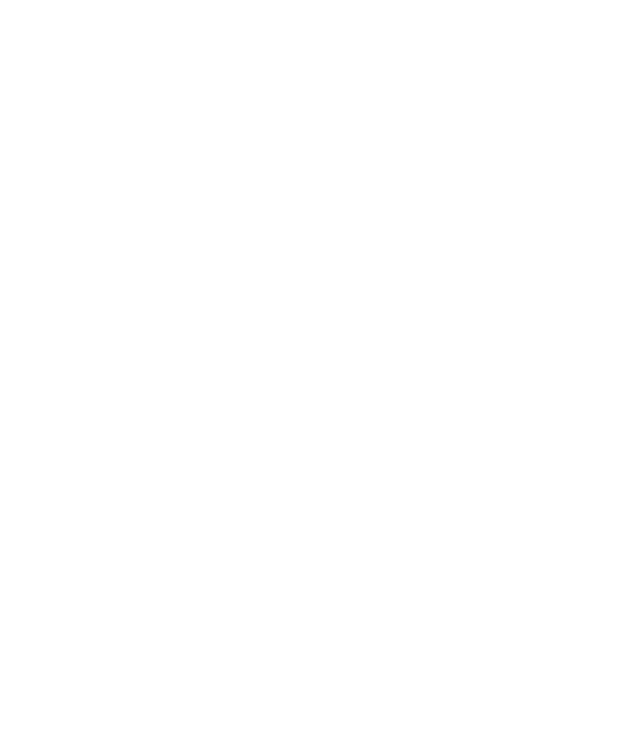
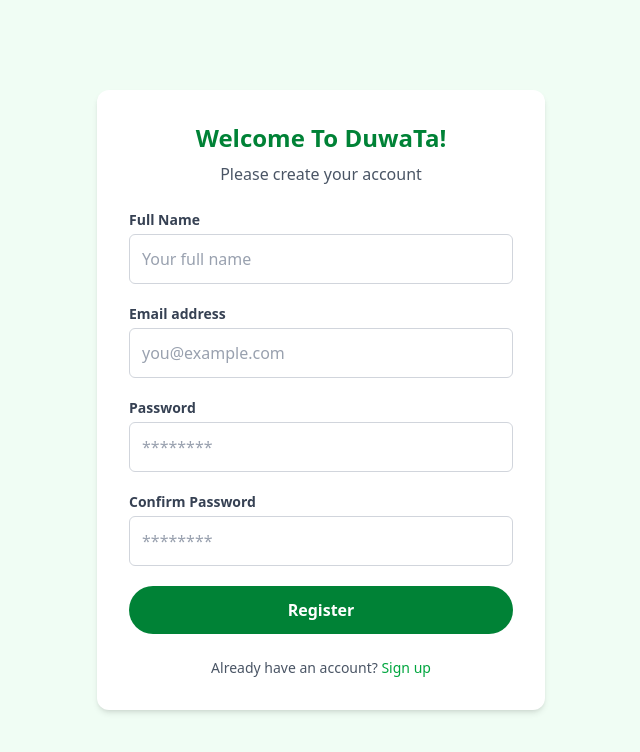
Before and after one commit to Miecho29/duwata, a React (Vite) app: page /Register in a window 1280 px wide. Before the commit this address had no page. Shown: the top 752 px of the page, without its empty margins (319-959 px from the left). Built offline with nearby package versions, Linux system fonts and the light colour scheme.

Commit message:
Add new screen and update calendar and app

```diff
--- a/src/App.jsx
+++ b/src/App.jsx
@@ -8,6 +8,8 @@
 import PersonalInfo from './PersonalInfo';
 import Calendar from './Calendar';
 import CreateVenue from './CreateVenue';
+import Register from './register';
+import BookingSummary from './BookingSummary';
 
 function App() {
   return (
@@ -20,6 +22,8 @@
           <Route path="PersonalInfo" element={<PersonalInfo />} />
           <Route path="Calendar" element={<Calendar />} />
           <Route path="CreateVenue" element={<CreateVenue />} />
+          <Route path="Register" element={<Register />} />
+           <Route path="BookingSummary" element={<BookingSummary />} />
         </Routes>
     </Router>
   );
--- /dev/null
+++ b/src/BookingSummary.jsx
@@ -0,0 +1,57 @@
+import React from "react";
+
+const BookingSummary = () => {
+  return (
+    <div className="min-h-screen bg-gray-100 py-10 px-6 flex justify-center items-start">
+      <div className="bg-white rounded-lg shadow-lg w-full max-w-2xl p-8">
+        {/* Heading */}
+        <h1 className="text-3xl font-bold text-gray-800 mb-4">Booking Summary</h1>
+
+        {/* Venue Image */}
+        <img
+          src="/cebusportsclub.jpg"
+          alt="Top of Innsbruck"
+          className="w-full h-64 object-cover rounded mb-6"
+        />
+
+        {/* Venue Info */}
+        <div className="mb-4">
+          <h2 className="text-2xl font-semibold text-gray-800">Cebu Sports Club</h2>
+          <p className="text-gray-600">Cardinal Rosales Ave, Cebu City, Cebu 6000</p>
+          <p className="text-gray-600">📅 10 SSeptember 2025 | 🕤 Starting 09:30</p>
+        </div>
+
+        {/* Price Breakdown */}
+        <div className="text-gray-700 space-y-2 text-lg border-t pt-4">
+          <div className="flex justify-between">
+            <span>BasketBall - 2 Hours</span>
+            <span>1,000.00</span>
+          </div>
+
+          <div className="flex justify-between font-semibold border-t pt-4 mt-2">
+            <span>Subtotal</span>
+            <span>1,000.00.00</span>
+          </div>
+
+          <div className="flex justify-between text-green-600">
+            <span>Voucher</span>
+            <span>- 0.00</span>
+          </div>
+
+          <div className="flex justify-between text-xl font-bold border-t pt-4 mt-2">
+            <span>Total</span>
+            <span>1,000.00</span>
+          </div>
+        </div>
+
+        {/* Action Buttons */}
+        <div className="mt-6 flex justify-end space-x-4">
+          <button className="px-4 py-2 bg-red-500 text-white rounded hover:bg-red-600 transition">Cancel</button>
+          <button className="px-4 py-2 bg-green-500 text-white rounded hover:bg-green-600 transition">Proceed To Payment</button>
+        </div>
+      </div>
+    </div>
+  );
+};
+
+export default BookingSummary;
--- a/src/CreateVenue.jsx
+++ b/src/CreateVenue.jsx
@@ -1,5 +1,7 @@
 import React, { useState } from "react";
-import { useNavigate } from "react-router-dom";
+import { useNavigate, Link } from "react-router-dom";
+import { FontAwesomeIcon } from "@fortawesome/react-fontawesome";
+import { faArrowLeft } from "@fortawesome/free-solid-svg-icons";
 
 const CreateVenue = () => {
   const navigate = useNavigate();
@@ -30,12 +32,22 @@
   };
 
   return (
-    <div className="min-h-screen w-full bg-gradient-to-b from-white via-green-50 to-white flex justify-center items-start py-12 px-4 sm:px-8 lg:px-16 font-sans text-gray-800">
+    <div className="relative min-h-screen w-full bg-gradient-to-b from-white via-green-50 to-white flex justify-center items-start py-12 px-4 sm:px-8 lg:px-16 font-sans text-gray-800">
+      {/* Back to Homepage Link */}
+      <div className="absolute top-0 left-0 mt-2 ml-2 sm:mt-4 sm:ml-4">
+        <Link
+          to="/"
+          title="Back to Homepage"
+          className="text-green-600 hover:text-green-800 transition"
+        >
+          <FontAwesomeIcon icon={faArrowLeft} className="text-2xl" />
+        </Link>
+      </div>
+
       <div className="w-full max-w-2xl bg-white p-8 rounded-3xl shadow-md">
         <h2 className="text-3xl font-bold text-green-700 mb-6">Create a Venue</h2>
 
         <form onSubmit={handleSubmit} className="space-y-6">
-
           {/* Venue Name */}
           <div>
             <label className="block text-gray-700 font-medium mb-1">Venue Name</label>
--- a/src/Login.jsx
+++ b/src/Login.jsx
@@ -76,7 +76,7 @@
         <p className="mt-4 text-center text-sm text-gray-600">
           Don’t have an account?{" "}
           <Link
-            to="/register"
+            to="/Register"
             className="font-medium text-green-600 hover:text-green-500"
           >
             Sign up
--- /dev/null
+++ b/src/Register.jsx
@@ -0,0 +1,132 @@
+import React, { useState } from "react";
+import { Link } from "react-router-dom";
+
+
+export default function Register() {
+  const [formData, setFormData] = useState({
+    name: "",
+    email: "",
+    password: "",
+    confirmPassword: "",
+  });
+
+  const handleChange = (e) => {
+    setFormData((prev) => ({
+      ...prev,
+      [e.target.name]: e.target.value,
+    }));
+  };
+
+  const handleSubmit = (e) => {
+    e.preventDefault();
+    // Add validation or API logic here
+    alert("Register submitted");
+  };
+
+  return (
+    <div className="min-h-screen bg-green-50 flex items-center justify-center px-4">
+      <div className="bg-white rounded-xl shadow-md p-8 max-w-md w-full">
+        <h2 className="text-2xl font-extrabold text-green-700 mb-2 text-center">
+          Welcome To DuwaTa!
+        </h2>
+        <p className="text-center text-gray-600 mb-6">
+          Please create your account
+        </p>
+
+        <form onSubmit={handleSubmit} className="space-y-5">
+          <div>
+            <label
+              htmlFor="name"
+              className="block text-sm font-semibold mb-1 text-gray-700"
+            >
+              Full Name
+            </label>
+            <input
+              type="text"
+              name="name"
+              id="name"
+              placeholder="Your full name"
+              required
+              value={formData.name}
+              onChange={handleChange}
+              className="w-full border border-gray-300 rounded-md p-3 text-gray-900 placeholder-gray-400 focus:outline-none focus:ring-2 focus:ring-green-600"
+            />
+          </div>
+
+          <div>
+            <label
+              htmlFor="email"
+              className="block text-sm font-semibold mb-1 text-gray-700"
+            >
+              Email address
+            </label>
+            <input
+              type="email"
+              name="email"
+              id="email"
+              placeholder="you@example.com"
+              required
+              value={formData.email}
+              onChange={handleChange}
+              className="w-full border border-gray-300 rounded-md p-3 text-gray-900 placeholder-gray-400 focus:outline-none focus:ring-2 focus:ring-green-600"
+            />
+          </div>
+
+          <div>
+            <label
+              htmlFor="password"
+              className="block text-sm font-semibold mb-1 text-gray-700"
+            >
+              Password
+            </label>
+            <input
+              type="password"
+              name="password"
+              id="password"
+              placeholder="********"
+              required
+              value={formData.password}
+              onChange={handleChange}
+              className="w-full border border-gray-300 rounded-md p-3 text-gray-900 placeholder-gray-400 focus:outline-none focus:ring-2 focus:ring-green-600"
+            />
+          </div>
+
+          <div>
+            <label
+              htmlFor="confirmPassword"
+              className="block text-sm font-semibold mb-1 text-gray-700"
+            >
+              Confirm Password
+            </label>
+            <input
+              type="password"
+              name="confirmPassword"
+              id="confirmPassword"
+              placeholder="********"
+              required
+              value={formData.confirmPassword}
+              onChange={handleChange}
+              className="w-full border border-gray-300 rounded-md p-3 text-gray-900 placeholder-gray-400 focus:outline-none focus:ring-2 focus:ring-green-600"
+            />
+          </div>
+
+          <button
+            type="submit"
+            className="w-full bg-green-700 text-white font-semibold py-3 rounded-full hover:bg-green-800 transition-colors"
+          >
+            Register
+          </button>
+        </form>
+
+        <p className="text-center text-gray-600 mt-6 text-sm">
+          Already have an account?{" "}
+           <Link
+            to="/Login"
+            className="font-medium text-green-600 hover:text-green-500">
+            Sign up
+        </Link>
+        </p>
+      </div>
+    </div>
+  );
+}
```
Also changed, not shown: src/Calendar.jsx (+92 -46 lines).
